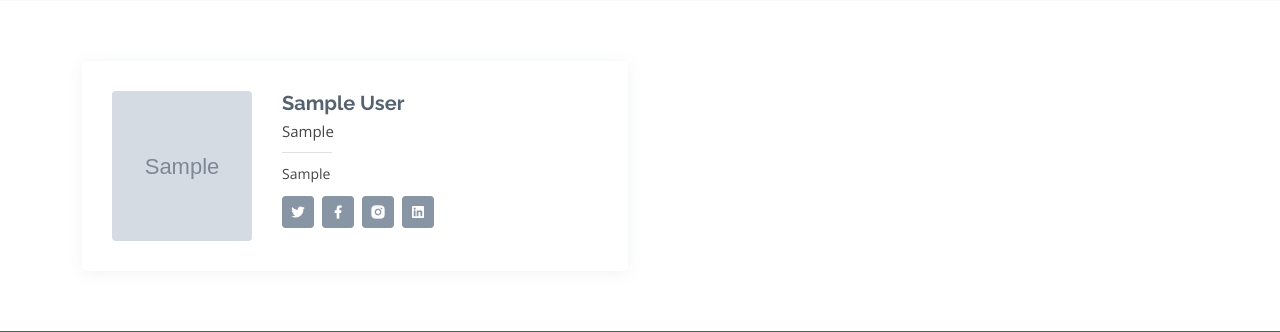
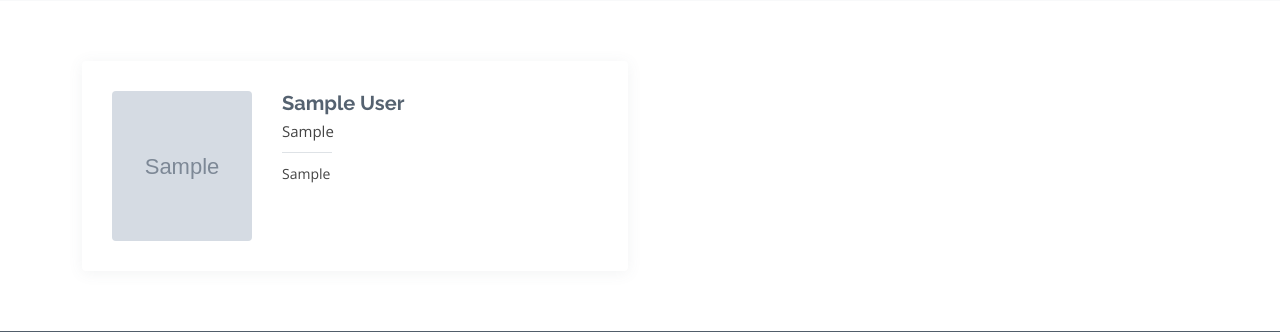
Before and after one commit to Sanjar1996/uts_docker, a Django app: page /team/ in a window 1280 px wide. Shown: the part 153-485 px from the top of the page. Run offline with Django 3.2, Linux system fonts and the light colour scheme; tables that the repository leaves empty hold one stand-in row (values such as "Sample post"); grey boxes marked "Sample" are stand-in pictures; some libraries are stand-ins or nearby versions.

Commit message:
Update team.html

```diff
--- a/src/templates/team.html
+++ b/src/templates/team.html
@@ -37,12 +37,12 @@
                 <h4>{{ data.full_name }}</h4>
                 <span>{{ data.deportment }}</span>
                 <p>{{ data.occupation }}</p>
-                <div class="social">
+                <!-- <div class="social">
                   <a href=""><i class="ri-twitter-fill"></i></a>
                   <a href=""><i class="ri-facebook-fill"></i></a>
                   <a href=""><i class="ri-instagram-fill"></i></a>
                   <a href=""> <i class="ri-linkedin-box-fill"></i> </a>
-                </div>
+                </div> -->
               </div>
             </div>
           </div>
```
